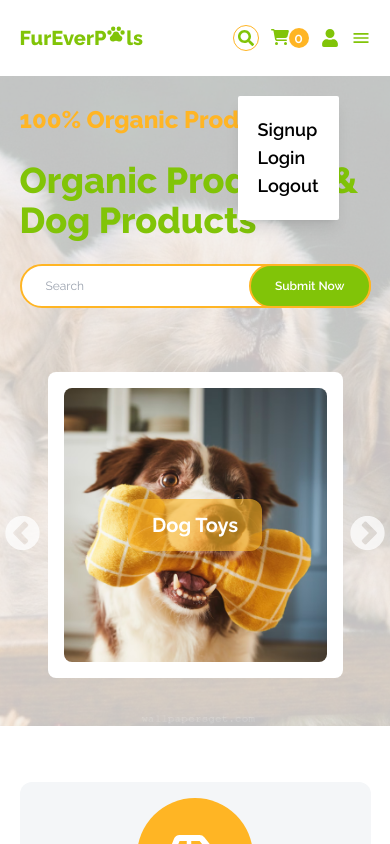
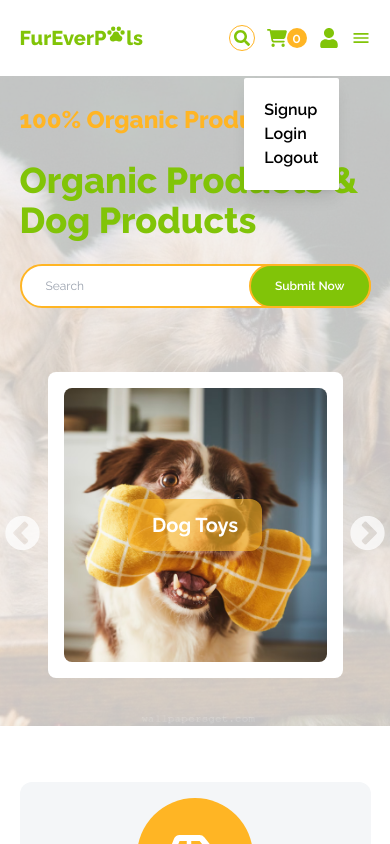
Before and after one commit to Nabanita15/fureverpal, a Next.js app: page / in a window 390 px wide. Both pictures are taken after a click on the item 329 px from the left and 38 px from the top of the page. Shown: the top 844 px of the page. Built offline with nearby package versions, Linux system fonts and the light colour scheme.

Commit message:
changes in the design

```diff
--- a/src/app/cart/page.jsx
+++ b/src/app/cart/page.jsx
@@ -133,7 +133,7 @@ const Page = () => {
                 </div>
                 <div className="flex gap-4 my-10 sm:flex-col">
                     <input type="text" placeholder="Coupon Code" className="rounded-2xl p-3" />
-                    <button className="rounded-3xl px-6 py-3 bg-green top-0 right-0 border-yellow border-2 text-white font-semibold cursor-pointer hover:bg-yellow sm:text-xs">
+                    <button className="rounded-3xl px-6 py-3 bg-green top-0 right-0 border-yellow border-2 text-white font-semibold cursor-pointer hover:bg-yellow sm:text-sm">
                         Submit Now
                     </button>
                 </div>
@@ -154,7 +154,7 @@ const Page = () => {
                             <span className="text-xl font-semibold sm:text-base md:text-lg">Total</span>
                             <span className="text-lg font-medium sm:text-sm md:text-base">{cartTotal + 3} $</span>
                         </div>
-                        <button className="rounded-3xl px-6 py-3 my-5 md:py-2 bg-green top-0 right-0 border-yellow border-2 text-white font-semibold cursor-pointer hover:bg-yellow sm:text-xs"     onClick={checkout}
+                        <button className="rounded-3xl px-6 py-3 my-5 md:py-2 bg-green top-0 right-0 border-yellow border-2 text-white font-semibold cursor-pointer hover:bg-yellow sm:text-sm"     onClick={checkout}
                         >
                         Proceed Checkout </button>
                     </div>
--- a/src/app/component/Header.jsx
+++ b/src/app/component/Header.jsx
@@ -101,12 +101,12 @@ const Header = () => {
           <div className='hidden'> </div>}
         <ul className='flex gap-5 items-center  font-semibold text-green sm:gap-3 '>
           <li className='rounded-full p-2 border border-yellow hover:bg-yellow md:text-sm text-2xl sm:text-base sm:p-1 lg:text-2xl md:p-1 lg:p-2'><FaSearch /></li>
-          <li className='md:text-xl text-4xl sm:text-lg  lg:text-3xl flex'><Link href={"/cart"}><FaCartShopping /></Link><span className='bg-yellow text-base w-[25px] h-[25px] sm:w-[20px] sm:h-[20px] sm:text-sm flex justify-center items-center text-white rounded-full'>{count}</span></li>
-          <li className='md:text-xl text-4xl sm:text-lg  lg:text-3xl relative' onClick={()=>handleMenu()}><FaUser />
+          <li className='md:text-xl text-4xl sm:text-xl  lg:text-3xl flex'><Link href={"/cart"}><FaCartShopping /></Link><span className='bg-yellow text-base w-[25px] h-[25px] sm:w-[20px] sm:h-[20px] sm:text-sm flex justify-center items-center text-white rounded-full'>{count}</span></li>
+          <li className='md:text-xl text-4xl sm:text-xl lg:text-3xl relative' onClick={()=>handleMenu()}><FaUser />
           {
             menu ?
           <div className='hidden'></div>:
-          <ul className='bg-white p-5  absolute right-0 text-lg text-black top-[4.2rem] shadow-lg rounded-sm'>
+          <ul className='bg-white p-5  absolute right-0 text-lg text-black top-[4.2rem] sm:top-[3.1rem] sm:text-base md:top-[3.1rem] shadow-lg rounded-sm'>
             <li className='hover:text-yellow'><Link href={"/signup"}>Signup</Link></li>
             <li className='hover:text-yellow'><Link href={"/login"}>Login</Link></li>
             <li className='hover:text-yellow'><Link href={"/logout"}>Logout</Link></li>
```
